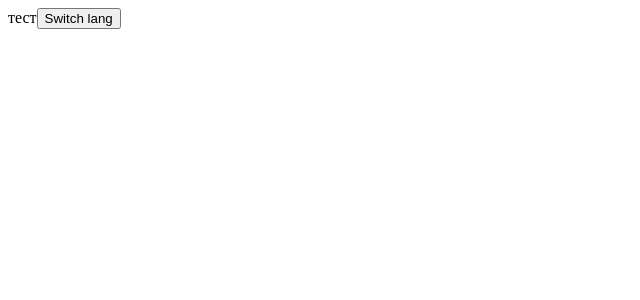
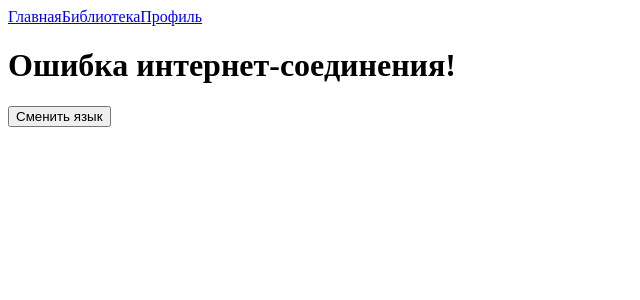
Before and after one commit to TheAlexGo/React-PWA-Example, a React (Create React App) app: page / in a window 1280 px wide. Shown: the top 300 px of the page, without its empty margins (0-640 px from the left). Built offline with nearby package versions, Linux system fonts and the light colour scheme.

Commit message:
Разделение языков по пакетам и типам

```diff
--- a/src/components/pages/General/General.tsx
+++ b/src/components/pages/General/General.tsx
@@ -15,8 +15,13 @@ const General: FC = observer(() => {
 
     return (
         <div>
-            {locale['test']}
-            <button onClick={clickHandler}>Switch lang</button>
+            <nav>
+                <a href="/">{locale['nav-general']}</a>
+                <a href="/">{locale['nav-library']}</a>
+                <a href="/">{locale['nav-profile']}</a>
+            </nav>
+            <h1>{locale['error-network']}</h1>
+            <button onClick={clickHandler}>{locale['switch-lang']}</button>
         </div>
     );
 });
--- a/src/controller/AppController.ts
+++ b/src/controller/AppController.ts
@@ -24,16 +24,17 @@ export class AppController {
      * Устанавливает язык ресурса
      */
     switchLang = (lang: LANG) => {
+        this.store.setLang(lang);
         console.log('Установлен язык:', lang);
-        this.store.setLang(lang);
     };
 
     /**
      * Устанавливает текстовый ресурс
      */
     initResource = (lang: LANG) => {
-        console.log(`Ресурс ${lang} загружен`);
-        this.store.setLocale(this.langService.loadResource(lang));
+        const resource = this.langService.loadResource(lang);
+        this.store.setLocale(resource);
+        console.log(`Ресурс ${lang} загружен:`, resource);
     };
 }
 
--- a/src/languages/en.json
+++ /dev/null
@@ -1,3 +0,0 @@
-{
-  "test": "test"
-}
--- /dev/null
+++ b/src/languages/en/index.ts
@@ -0,0 +1,7 @@
+import systems from './packages/systems.json';
+import errors from './packages/errors.json';
+
+export default {
+    ...systems,
+    ...errors
+};
--- /dev/null
+++ b/src/languages/en/packages/errors.json
@@ -0,0 +1,5 @@
+{
+  "error-404-title": "Not founded",
+  "error-404-button": "Return",
+  "error-network": "Network error!"
+}
--- /dev/null
+++ b/src/languages/en/packages/systems.json
@@ -0,0 +1,6 @@
+{
+  "nav-library": "Library",
+  "nav-general": "General",
+  "nav-profile": "Profile",
+  "switch-lang": "Switch lang"
+}
--- a/src/languages/ru.json
+++ /dev/null
@@ -1,3 +0,0 @@
-{
-  "test": "тест"
-}
--- /dev/null
+++ b/src/languages/ru/index.ts
@@ -0,0 +1,7 @@
+import systems from './packages/systems.json';
+import errors from './packages/errors.json';
+
+export default {
+    ...systems,
+    ...errors
+};
--- /dev/null
+++ b/src/languages/ru/packages/errors.json
@@ -0,0 +1,5 @@
+{
+  "error-404-title": "Я что-то нажал и всё сломалось",
+  "error-404-button": "Вернуться на главную",
+  "error-network": "Ошибка интернет-соединения!"
+}
--- /dev/null
+++ b/src/languages/ru/packages/systems.json
@@ -0,0 +1,6 @@
+{
+  "nav-library": "Библиотека",
+  "nav-general": "Главная",
+  "nav-profile": "Профиль",
+  "switch-lang": "Сменить язык"
+}
--- a/src/services/LanguageService.ts
+++ b/src/services/LanguageService.ts
@@ -1,5 +1,5 @@
-import packageRu from '@languages/ru.json';
-import packageEn from '@languages/en.json';
+import packageRu from '@languages/ru';
+import packageEn from '@languages/en';
 import { LANG } from 'types';
 
 export class LanguageService {
```
